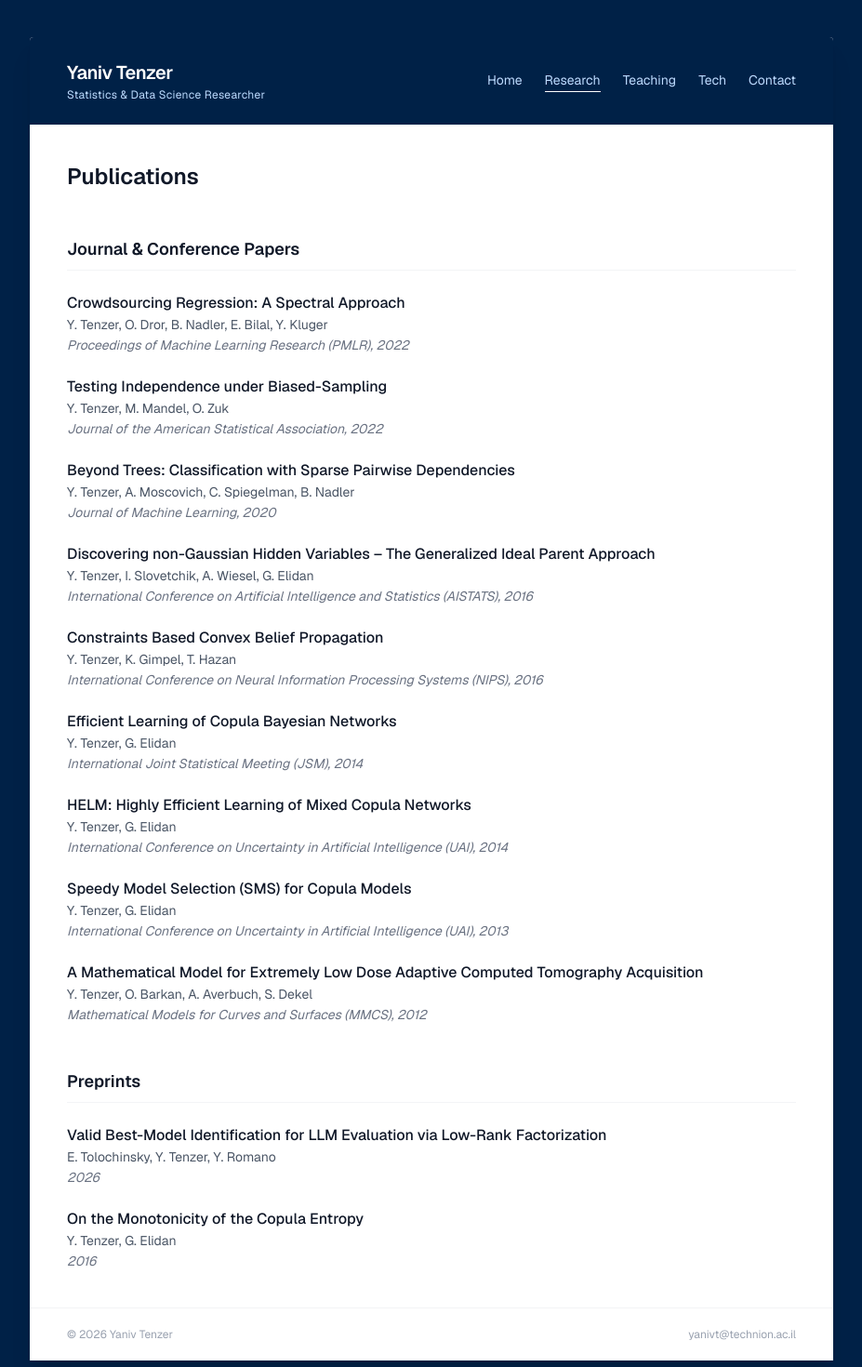
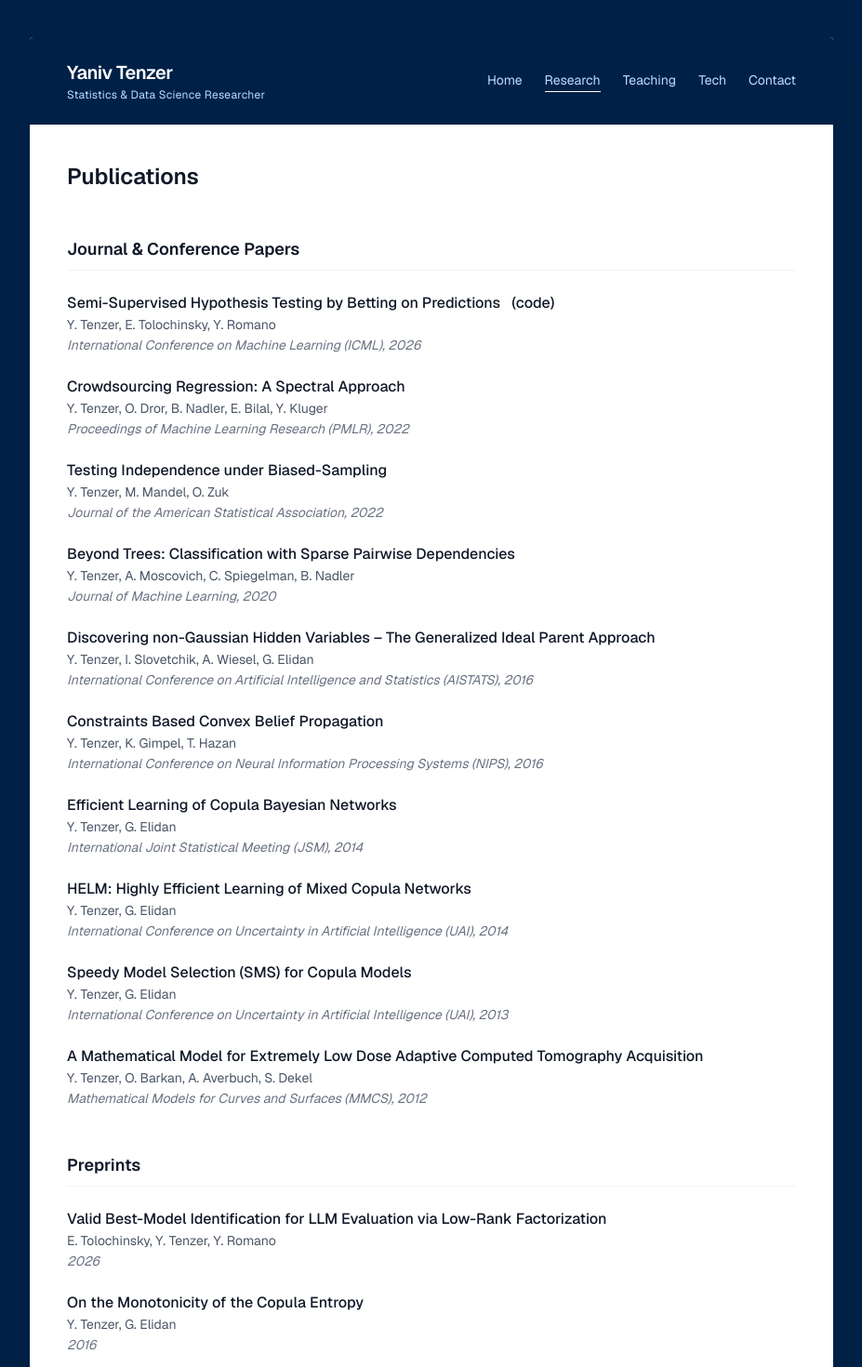
Before and after one commit to yaniv-tenzer/personal-website, a Next.js app: page /research in a window 1280 px wide. Shown: the top 1470 px of the page at 93% size, without its empty margins (176-1103 px from the left). Built offline with nearby package versions, Linux system fonts and the light colour scheme.

Commit message:
adding betting on predictions, with code

```diff
--- a/app/research/page.tsx
+++ b/app/research/page.tsx
@@ -9,32 +9,46 @@ type Publication = {
   authors: string;
   venue: string;
   year: number;
+  url?: string;
+  codeUrl?: string;
 };
 
 type Preprint = {
   title: string;
   authors: string;
   year?: number;
+  url?: string;
 };
 
 const publications: Publication[] = [
+  {
+    title: "Semi-Supervised Hypothesis Testing by Betting on Predictions",
+    authors: "Y. Tenzer, E. Tolochinsky, Y. Romano",
+    venue: "International Conference on Machine Learning (ICML)",
+    year: 2026,
+    url: "https://arxiv.org/abs/2605.28533",
+    codeUrl: "https://github.com/elad-tolo/betting_on_predictions",
+  },
   {
     title: "Crowdsourcing Regression: A Spectral Approach",
     authors: "Y. Tenzer, O. Dror, B. Nadler, E. Bilal, Y. Kluger",
     venue: "Proceedings of Machine Learning Research (PMLR)",
     year: 2022,
+    url: "https://proceedings.mlr.press/v151/tenzer22a/tenzer22a.pdf",
   },
   {
     title: "Testing Independence under Biased-Sampling",
     authors: "Y. Tenzer, M. Mandel, O. Zuk",
     venue: "Journal of the American Statistical Association",
     year: 2022,
+    url: "https://arxiv.org/abs/1912.05769",
   },
   {
     title: "Beyond Trees: Classification with Sparse Pairwise Dependencies",
     authors: "Y. Tenzer, A. Moscovich, C. Spiegelman, B. Nadler",
     venue: "Journal of Machine Learning",
     year: 2020,
+    url: "https://arxiv.org/abs/1806.01993",
   },
   {
     title:
@@ -43,6 +57,7 @@ const publications: Publication[] = [
     venue:
       "International Conference on Artificial Intelligence and Statistics (AISTATS)",
     year: 2016,
+    url: "https://proceedings.mlr.press/v51/tenzer16.html",
   },
   {
     title: "Constraints Based Convex Belief Propagation",
@@ -63,6 +78,7 @@ const publications: Publication[] = [
     venue:
       "International Conference on Uncertainty in Artificial Intelligence (UAI)",
     year: 2014,
+    url: "https://www.auai.org/uai2014/proceedings/individuals/80.pdf",
   },
   {
     title: "Speedy Model Selection (SMS) for Copula Models",
@@ -70,6 +86,7 @@ const publications: Publication[] = [
     venue:
       "International Conference on Uncertainty in Artificial Intelligence (UAI)",
     year: 2013,
+    url: "https://arxiv.org/abs/1309.6867",
   },
   {
     title:
@@ -77,6 +94,7 @@ const publications: Publication[] = [
     authors: "Y. Tenzer, O. Barkan, A. Averbuch, S. Dekel",
     venue: "Mathematical Models for Curves and Surfaces (MMCS)",
     year: 2012,
+    url: "https://link.springer.com/chapter/10.1007/978-3-642-54382-1_2",
   },
 ];
 
@@ -86,11 +104,13 @@ const preprints: Preprint[] = [
       "Valid Best-Model Identification for LLM Evaluation via Low-Rank Factorization",
     authors: "E. Tolochinsky, Y. Tenzer, Y. Romano",
     year: 2026,
+    url: "https://arxiv.org/abs/2605.10405",
   },
   {
     title: "On the Monotonicity of the Copula Entropy",
     authors: "Y. Tenzer, G. Elidan",
     year: 2016,
+    url: "https://arxiv.org/abs/1611.06714",
   },
 ];
 
@@ -113,7 +133,28 @@ export default function Research() {
           {sorted.map((pub) => (
             <div key={pub.title} className="space-y-0.5">
               <h3 className="font-medium text-gray-900 leading-snug">
-                {pub.title}
+                {pub.url ? (
+                  <a
+                    href={pub.url}
+                    target="_blank"
+                    rel="noopener noreferrer"
+                    className="text-sky-400 hover:text-sky-500"
+                  >
+                    {pub.title}
+                  </a>
+                ) : (
+                  pub.title
+                )}
+                {pub.codeUrl && (
+                  <a
+                    href={pub.codeUrl}
+                    target="_blank"
+                    rel="noopener noreferrer"
+                    className="text-sky-400 hover:text-sky-500 ml-3"
+                  >
+                    (code)
+                  </a>
+                )}
               </h3>
               <p className="text-sm text-gray-600">{pub.authors}</p>
               <p className="text-sm text-gray-500 italic">
@@ -132,7 +173,18 @@ export default function Research() {
           {preprints.map((p) => (
             <div key={p.title} className="space-y-0.5">
               <h3 className="font-medium text-gray-900 leading-snug">
-                {p.title}
+                {p.url ? (
+                  <a
+                    href={p.url}
+                    target="_blank"
+                    rel="noopener noreferrer"
+                    className="text-sky-400 hover:text-sky-500"
+                  >
+                    {p.title}
+                  </a>
+                ) : (
+                  p.title
+                )}
               </h3>
               <p className="text-sm text-gray-600">{p.authors}</p>
               {p.year && (
```
